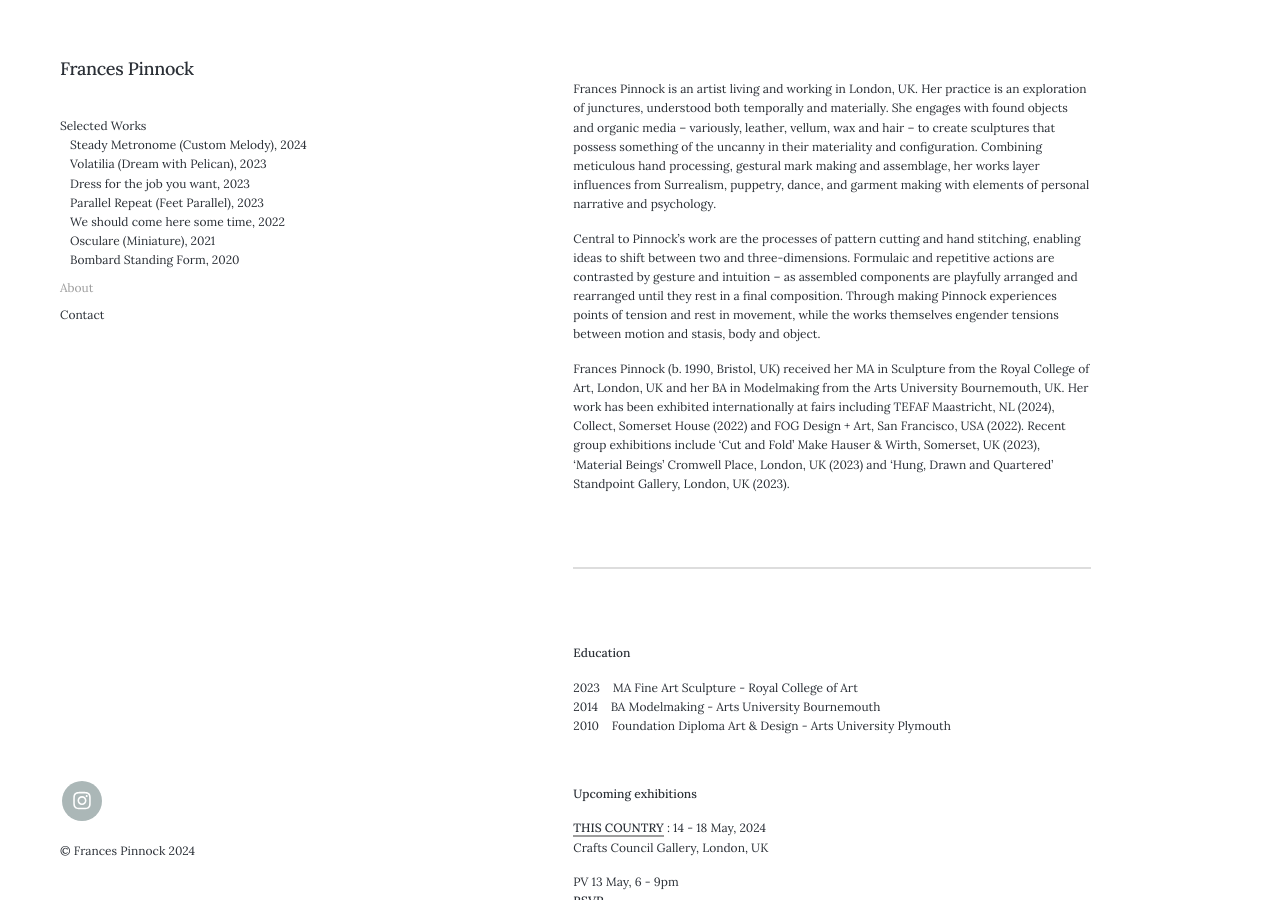
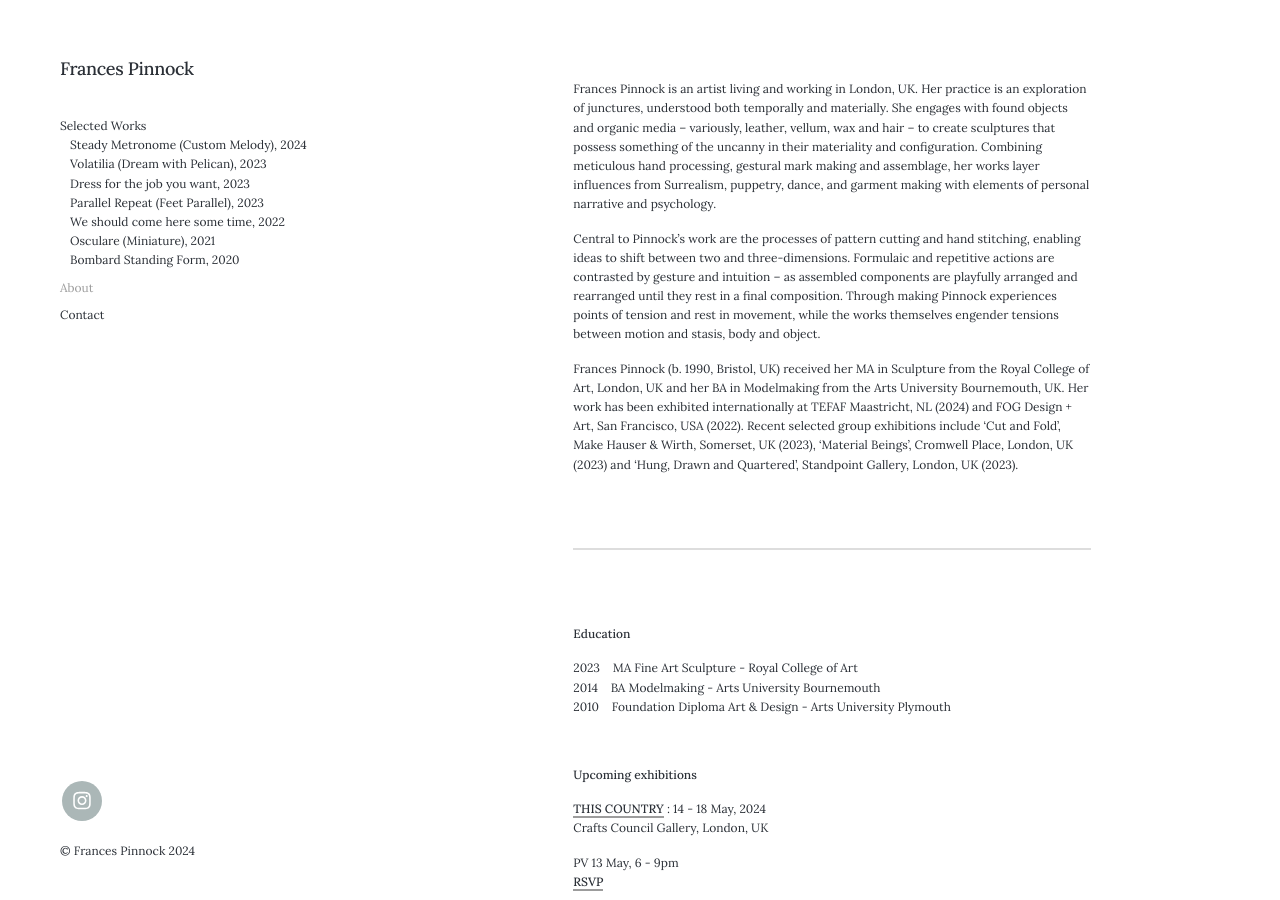
Before and after one commit to francespinnock/francespinnock.github.io, a Jekyll site: the page built from _pages/about.md, in a window 1280 px wide and 900 px high. Built offline with Jekyll 4.4.1, drawn with Linux system fonts in a browser that asks for light colours; nearby versions of some CDN libraries.

Commit message:
Update about.md

```diff
--- a/_pages/about.md
+++ b/_pages/about.md
@@ -10,7 +10,7 @@ Frances Pinnock is an artist living and working in London, UK. Her practice is a
 
 Central to Pinnock’s work are the processes of pattern cutting and hand stitching, enabling ideas to shift between two and three-dimensions. Formulaic and repetitive actions are contrasted by gesture and intuition – as assembled components are playfully arranged and rearranged until they rest in a final composition. Through making Pinnock experiences points of tension and rest in movement, while the works themselves engender tensions between motion and stasis, body and object.
 
-Frances Pinnock (b. 1990, Bristol, UK) received her MA in Sculpture from the Royal College of Art, London, UK and her BA in Modelmaking from the Arts University Bournemouth, UK. Her work has been exhibited internationally at fairs including TEFAF Maastricht, NL (2024), Collect, Somerset House (2022) and FOG Design + Art, San Francisco, USA (2022). Recent group exhibitions include 'Cut and Fold' Make Hauser & Wirth, Somerset, UK (2023), 'Material Beings' Cromwell Place, London, UK (2023) and 'Hung, Drawn and Quartered' Standpoint Gallery, London, UK (2023).
+Frances Pinnock (b. 1990, Bristol, UK) received her MA in Sculpture from the Royal College of Art, London, UK and her BA in Modelmaking from the Arts University Bournemouth, UK. Her work has been exhibited internationally at TEFAF Maastricht, NL (2024) and FOG Design + Art, San Francisco, USA (2022). Recent selected group exhibitions include 'Cut and Fold', Make Hauser & Wirth, Somerset, UK (2023), 'Material Beings', Cromwell Place, London, UK (2023) and 'Hung, Drawn and Quartered', Standpoint Gallery, London, UK (2023).
 
 
 
```
